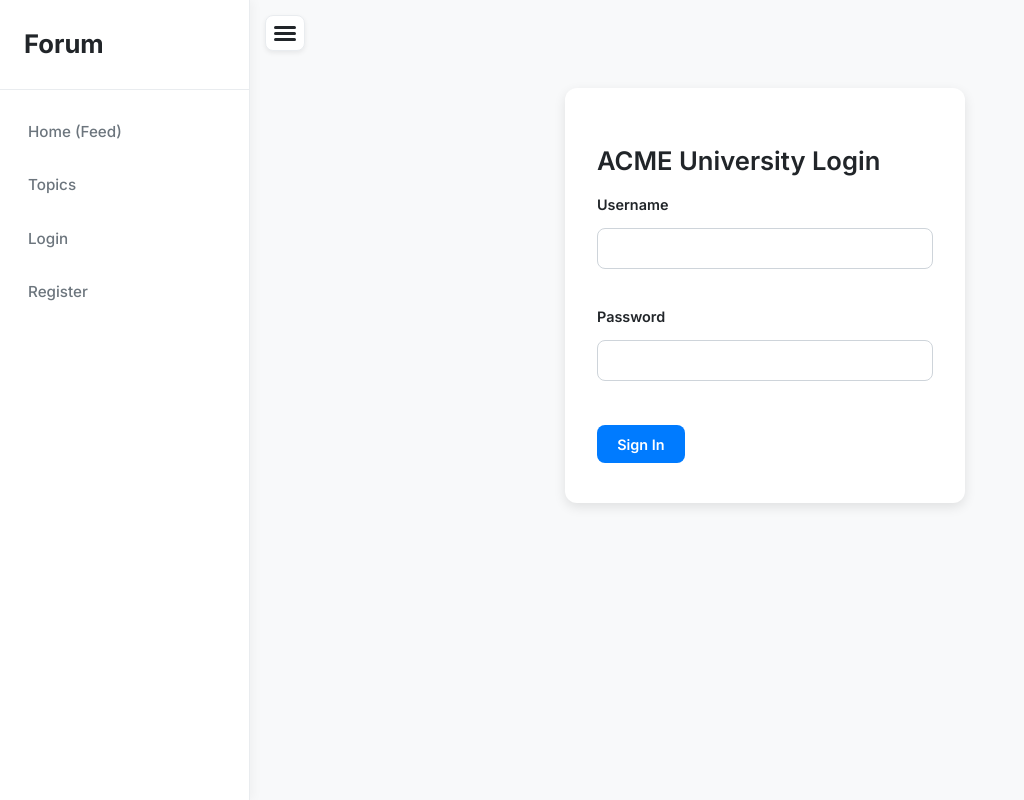
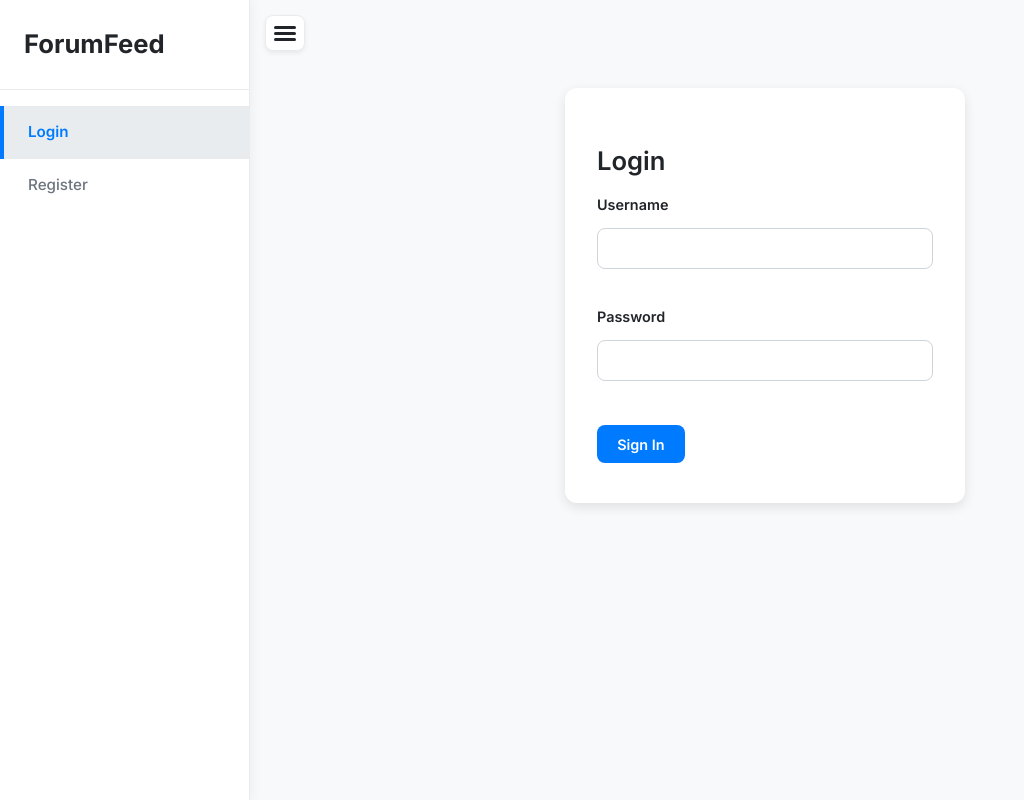
Before and after one commit to emanvela28/108-Final, a Flask app: page /login in a window 1280 px wide. Shown: the whole page, without its empty margins (0-1024 px from the left). Run offline with Flask 3, Linux system fonts and the light colour scheme; some libraries are stand-ins or nearby versions.

Commit message:
Updated some css + hid nav bar options when not logged in
added button "glow" for selected option

now hides home & topic sections when not logged in & shows login & register

```diff
--- a/app/static/styles.css
+++ b/app/static/styles.css
@@ -89,10 +89,6 @@ body:not(.sidebar-collapsed) .sidebar-toggle-btn {
 
 body.sidebar-collapsed .sidebar {
     transform: translateX(calc(-1 * var(--sidebar-width)));
-    /* Alternatively, for icon-only sidebar:
-    width: 60px;
-    overflow: hidden; */
-    /* Then adjust .sidebar-nav li a to show only icons and hide text */
 }
 
 
@@ -633,12 +629,6 @@ label {
 .mt-1-5 { margin-top: 1.5rem !important; }
 
 @media (max-width: 768px) {
-    .sidebar {
-        transform: translateX(calc(-1 * var(--sidebar-width)));
-    }
-    body.sidebar-collapsed .sidebar {
-        transform: translateX(0);
-    }
     .main-content {
         margin-left: 0;
         width: 100%;
@@ -660,6 +650,7 @@ label {
     .main-content-inner-container {
         padding: 1.5rem 1rem;
     }
+
     .feed-grid {
         grid-template-columns: 1fr;
         gap: 1rem;
@@ -686,3 +677,9 @@ label {
         margin-bottom: 0.5rem;
     }
 }
+.sidebar-nav li a.active {
+    background-color: #e9ecef; /* Or var(--border-color) or a light accent */
+    color: var(--accent-primary);
+    font-weight: 600;
+    border-left-color: var(--accent-primary); /* This was already in your sidebar styles */
+}
--- a/app/templates/base.html
+++ b/app/templates/base.html
@@ -3,7 +3,7 @@
 <head>
     <meta charset="UTF-8">
     <meta name="viewport" content="width=device-width, initial-scale=1.0">
-    <title>{% block title %}UC Merced Forum{% endblock %}</title>
+    <title>{% block title %}ForumFeed{% endblock %} - Forum</title>
     <link href="https://fonts.googleapis.com/css2?family=Inter:wght@400;500;600;700&display=swap" rel="stylesheet">
     <link rel="stylesheet" href="{{ url_for('static', filename='styles.css') }}">
 </head>
@@ -17,17 +17,17 @@
 
     <aside class="sidebar">
         <div class="sidebar-header">
-            <a href="{{ url_for('main.home_page') }}" class="sidebar-brand">Forum</a>
+            <a href="{{ url_for('main.home_page') if current_user.is_authenticated else url_for('main.login') }}" class="sidebar-brand">ForumFeed</a>
         </div>
         <ul class="sidebar-nav">
-            <li><a href="{{ url_for('main.home_page') }}">Home (Feed)</a></li>
-            <li><a href="{{ url_for('main.topics_index') }}">Topics</a></li>
             {% if current_user.is_authenticated %}
-                <li><a href="{{ url_for('main.my_profile') }}">My Profile</a></li>
+                <li><a href="{{ url_for('main.home_page') }}" class="{{ 'active' if request.endpoint == 'main.home_page' else '' }}">Home (Feed)</a></li>
+                <li><a href="{{ url_for('main.topics_index') }}" class="{{ 'active' if request.endpoint == 'main.topics_index' or (topic and request.endpoint == 'main.view_topic') else '' }}">Topics</a></li>
+                <li><a href="{{ url_for('main.my_profile') }}" class="{{ 'active' if request.endpoint == 'main.my_profile' or (user and user == current_user and request.endpoint == 'main.user_profile') else '' }}">My Profile</a></li>
                 <li><a href="{{ url_for('main.logout') }}">Logout</a></li>
             {% else %}
-                <li><a href="{{ url_for('main.login') }}">Login</a></li>
-                <li><a href="{{ url_for('main.register') }}">Register</a></li>
+                <li><a href="{{ url_for('main.login') }}" class="{{ 'active' if request.endpoint == 'main.login' else '' }}">Login</a></li>
+                <li><a href="{{ url_for('main.register') }}" class="{{ 'active' if request.endpoint == 'main.register' else '' }}">Register</a></li>
             {% endif %}
         </ul>
     </aside>
@@ -51,28 +51,29 @@
         document.addEventListener('DOMContentLoaded', function() {
             const sidebarToggleBtn = document.getElementById('sidebarToggleBtn');
             const body = document.body;
-            const sidebar = document.querySelector('.sidebar');
 
-            function toggleSidebar() {
-                body.classList.toggle('sidebar-collapsed');
-                // Store preference in localStorage
-                if (body.classList.contains('sidebar-collapsed')) {
-                    localStorage.setItem('sidebarState', 'collapsed');
+            function applySidebarStateFromStorage() {
+
+                if (localStorage.getItem('sidebarState') === 'collapsed') {
+                    body.classList.add('sidebar-collapsed');
                 } else {
-                    localStorage.setItem('sidebarState', 'expanded');
+                    body.classList.remove('sidebar-collapsed');
                 }
             }
 
             if (sidebarToggleBtn) {
-                sidebarToggleBtn.addEventListener('click', toggleSidebar);
+                sidebarToggleBtn.addEventListener('click', function() {
+                    body.classList.toggle('sidebar-collapsed');
+                    if (body.classList.contains('sidebar-collapsed')) {
+                        localStorage.setItem('sidebarState', 'collapsed');
+                    } else {
+                        localStorage.setItem('sidebarState', 'expanded');
+                    }
+                });
             }
 
-            if (window.innerWidth > 768 && localStorage.getItem('sidebarState') === 'collapsed') {
-                body.classList.add('sidebar-collapsed');
-            }
+            applySidebarStateFromStorage();
         });
     </script>
-
-
 </body>
 </html>
--- a/app/templates/login.html
+++ b/app/templates/login.html
@@ -1,10 +1,10 @@
 {% extends "base.html" %}
 
-{% block title %}Login | ACME University{% endblock %}
+{% block title %}Login | Login {% endblock %}
 
 {% block content %}
 <div class="login-box">
-    <h2>ACME University Login</h2>
+    <h2>Login</h2>
     <form method="POST" action="{{ url_for('main.login') }}">
         {{ form.hidden_tag() }}
         <div class="form-group">
--- a/init_db.py
+++ b/init_db.py
@@ -33,9 +33,9 @@ with app.app_context():
          "description": "Tips for maximizing space, storage solutions, and tech setups."},
         {"name": "Roommate Realities: Advice & Support",
          "description": "Discuss roommate agreements, conflict resolution, and finding compatible housemates."},
-        {"name": "Swap Shop & Secondhand Treasures",
+        {"name": "Swap Shop & Second-hand Treasures",
          "description": "Buy, sell, or swap furniture, decor, textbooks, and other items."},
-        {"name": "Campus Life & Local Finds (Merced)",
+        {"name": "Campus Life & Local Finds",
          "description": "General chat about student life, events, and cool spots around Merced specific to dorm/apartment living."}
     ]
 
```
